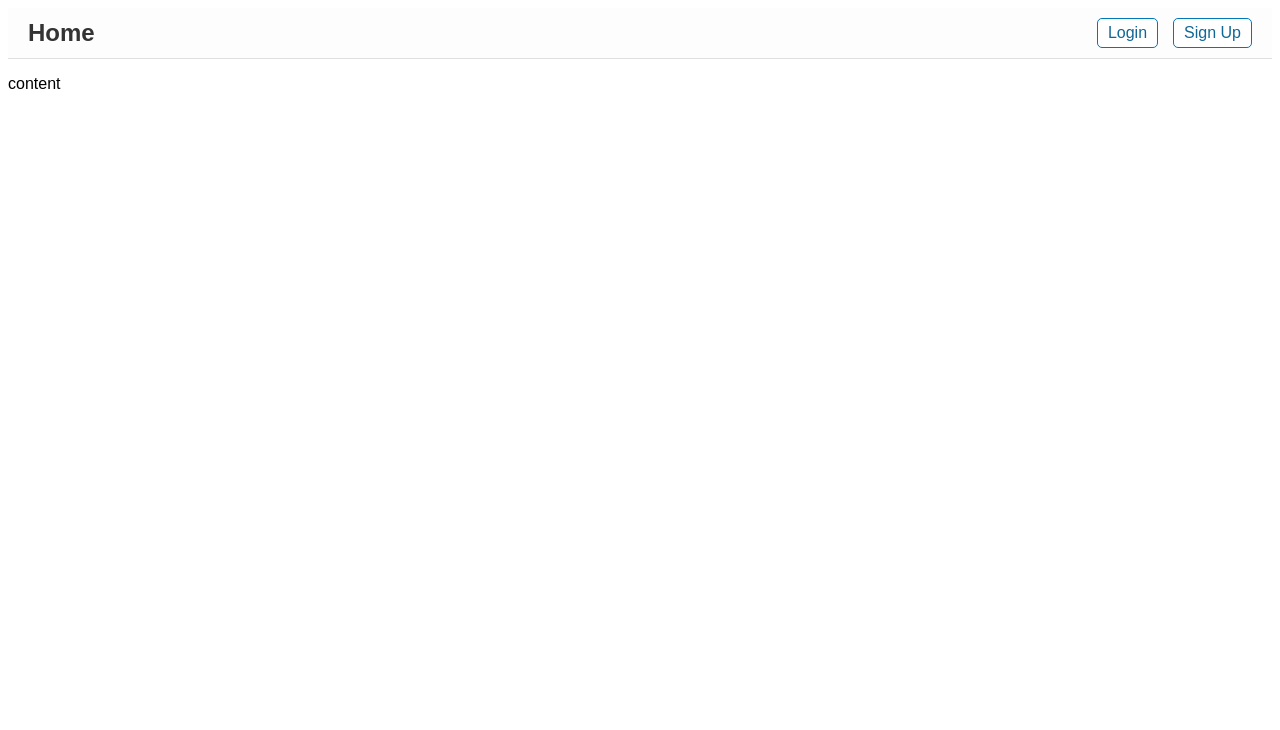
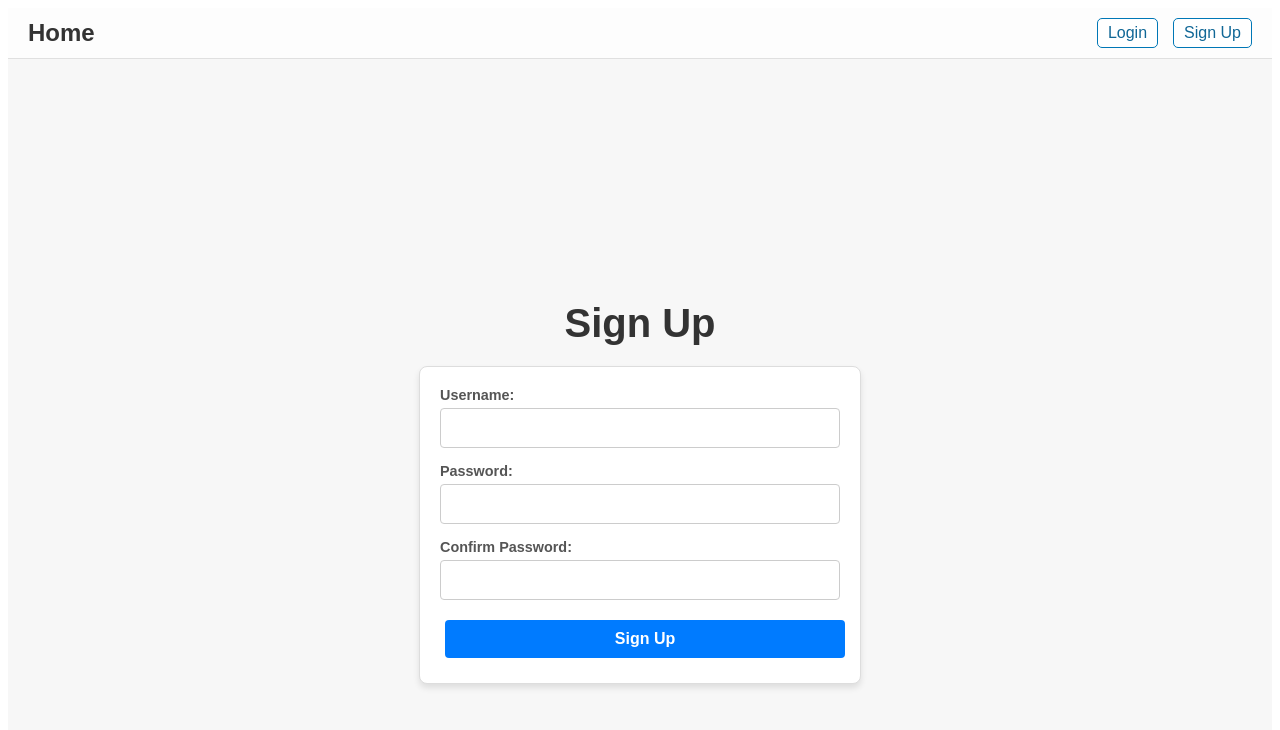
Before and after one commit to sunlipeipei/Qiongrui-Liu-Lipeipei-Sun-project3, a React (Vite) app in the folder frontend/: page /signup in a window 1280 px wide. Shown: the top 730 px of the page. Built offline with nearby package versions, Linux system fonts and the light colour scheme.

Commit message:
add signup page

```diff
--- a/frontend/src/pages/SignupPage.jsx
+++ b/frontend/src/pages/SignupPage.jsx
@@ -1,22 +1,98 @@
-/**
- * TO DO:
- *
- * Sign-Up Feature: currently have a separate `/signup` route with a SignupPage component.
- * If we decide later to combine the sign-up functionality with the LoginPage,
- * here are the steps to update the code:
- *
- * 1. Remove the the SignupPage component.
- * 2. Update this `main.jsx` file to remove the `/signup` path accordingly.
- *
- */
+import React, { useState, useContext } from 'react';
+import axios from 'axios';
 import '../styles/SignupPage.css';
-
-import React from 'react';
+import { AuthContext } from '../context/AuthContext';
 
 const SignupPage = () => {
+  const [username, setUsername] = useState('');
+  const [password, setPassword] = useState('');
+  const [confirmPassword, setConfirmPassword] = useState('');
+  const [errorMessage, setErrorMessage] = useState('');
+  const [successMessage, setSuccessMessage] = useState('');
+
+  const { login } = useContext(AuthContext);
+
+  const handleSignup = async (e) => {
+    e.preventDefault();
+    setErrorMessage('');
+    setSuccessMessage('');
+
+    if (password !== confirmPassword) {
+      setErrorMessage('Passwords do not match');
+      return;
+    }
+
+    try {
+      const response = await axios.post('/api/user/signup', { username, password });
+      setSuccessMessage(response.data.message || 'Sign up successful!');
+      setUsername('');
+      setPassword('');
+      setConfirmPassword('');
+
+      // automatically log in the user
+      const loginResponse = await axios.post('/api/user/login', {
+        username,
+        password,
+      });
+
+      // extract token and login user
+      const { token } = loginResponse.data;
+      login(token, { username });
+
+      setSuccessMessage('Signup and login successful! Redirecting...');
+      setTimeout(() => {
+        window.location.href = '/';
+      }, 2000);
+
+    } catch (error) {
+      console.error(error.response?.data || error.message);
+      setErrorMessage(error.response?.data || 'Signup failed. Please try again.');
+      setSuccessMessage('');
+    }
+  };
+
   return (
-    <div>
-      <p>content</p>
+    <div className="signup-page">
+      <h1>Sign Up</h1>
+      <form className="signup-form" onSubmit={handleSignup}>
+        {errorMessage && <p className="error-message">{errorMessage}</p>}
+        {successMessage && <p className="success-message">{successMessage}</p>}
+
+        <div className="form-group">
+          <label htmlFor="username">Username:</label>
+          <input
+            type="text"
+            id="username"
+            value={username}
+            onChange={(e) => setUsername(e.target.value)}
+            required
+          />
+        </div>
+
+        <div className="form-group">
+          <label htmlFor="password">Password:</label>
+          <input
+            type="password"
+            id="password"
+            value={password}
+            onChange={(e) => setPassword(e.target.value)}
+            required
+          />
+        </div>
+
+        <div className="form-group">
+          <label htmlFor="confirm-password">Confirm Password:</label>
+          <input
+            type="password"
+            id="confirm-password"
+            value={confirmPassword}
+            onChange={(e) => setConfirmPassword(e.target.value)}
+            required
+          />
+        </div>
+
+        <button type="submit" className="signup-button">Sign Up</button>
+      </form>
     </div>
   );
 };
--- a/frontend/src/styles/SignupPage.css
+++ b/frontend/src/styles/SignupPage.css
@@ -0,0 +1,86 @@
+.signup-page {
+    display: flex;
+    flex-direction: column;
+    align-items: center;
+    justify-content: center;
+    min-height: 100vh;
+    background-color: #f7f7f7;
+    font-family: Arial, sans-serif;
+    padding: 20px;
+}
+
+.signup-page h1 {
+    font-size: 2.5rem;
+    color: #333;
+    margin-bottom: 20px;
+}
+
+.signup-form {
+    background-color: #ffffff;
+    border: 1px solid #ddd;
+    border-radius: 8px;
+    padding: 20px;
+    max-width: 400px;
+    width: 100%;
+    box-shadow: 0 4px 6px rgba(0, 0, 0, 0.1);
+}
+
+.signup-form .form-group {
+    margin-bottom: 15px;
+}
+
+.signup-form label {
+    display: block;
+    font-size: 0.9rem;
+    color: #555;
+    margin-bottom: 5px;
+}
+
+.signup-form input {
+    width: 100%;
+    padding: 10px;
+    border: 1px solid #ccc;
+    border-radius: 4px;
+    font-size: 1rem;
+    box-sizing: border-box;
+    transition: border-color 0.3s ease;
+}
+
+.signup-form input:focus {
+    border-color: #007bff;
+    outline: none;
+}
+
+.signup-form .signup-button {
+    background-color: #007bff;
+    color: #ffffff;
+    font-size: 1rem;
+    font-weight: bold;
+    padding: 10px;
+    border: none;
+    border-radius: 4px;
+    width: 100%;
+    cursor: pointer;
+    transition: background-color 0.3s ease, transform 0.2s ease;
+}
+
+.signup-form .signup-button:hover {
+    background-color: #0056b3;
+    transform: scale(1.02);
+}
+
+.signup-form .signup-button:active {
+    background-color: #004085;
+}
+
+.error-message {
+    color: #dc3545;
+    font-size: 0.9rem;
+    margin-bottom: 10px;
+}
+
+.success-message {
+    color: #28a745;
+    font-size: 0.9rem;
+    margin-bottom: 10px;
+}
```
